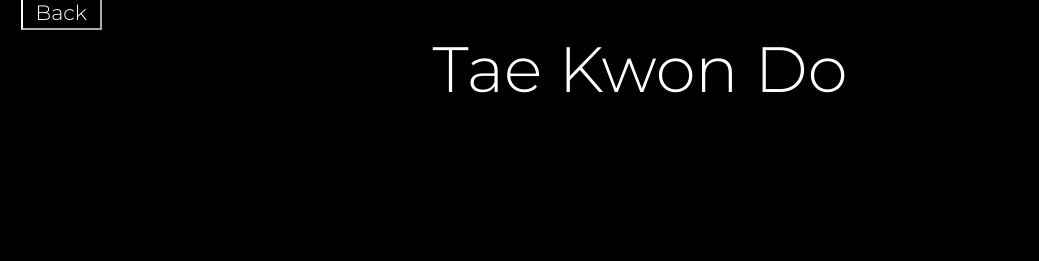
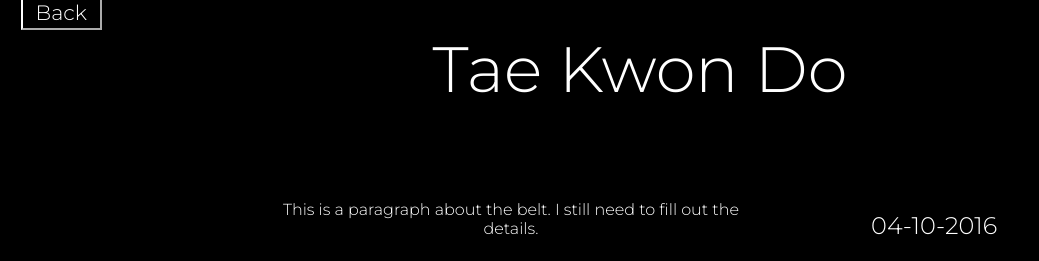
Before and after one commit to pratyushsaxena1/PratyushSaxenaPersonalWebsite, a Flask app: page /tae_kwon_do in a window 1280 px wide. Shown: the part 21-282 px from the top of the page, without its empty margins (0-1039 px from the left). Before the commit the page ends 114 px from the top, so only its background shows below. Run offline with Flask 3, Linux system fonts and the light colour scheme.

Commit message:
Added content to Tae Kwon Do page

```diff
--- /dev/null
+++ b/static/css/tae_kwon_do_style.css
@@ -0,0 +1,38 @@
+header {
+    text-align: center;
+    font-size: 4em;
+}
+
+.belt_container {
+    text-align: center;
+}
+
+.date {
+    text-align: center;
+    font-size: 1.5em;
+    display: inline-block;
+}
+
+.description_type_1 {
+    font-size: 1em;
+    display: inline-block;
+    margin-right: 10vw;
+}
+
+.belt_pic_type_1 {
+    display: inline-block;
+    margin-left: 10vw;
+    vertical-align: middle;
+}
+
+.description_type_2 {
+    font-size: 1em;
+    display: inline-block;
+    margin-left: 10vw;
+}
+
+.belt_pic_type_2 {
+    display: inline-block;
+    margin-right: 10vw;
+    vertical-align: middle;
+}
--- a/templates/tae_kwon_do.html
+++ b/templates/tae_kwon_do.html
@@ -5,10 +5,82 @@
     <meta name = "viewport" content = "width = device-width, initial-scale = 1.0">
     <title>Pratyush's Cool Website</title>
     <link rel = "stylesheet" href = "{{url_for('static', filename = 'css/general_style.css')}}">
-    <link rel = "stylesheet" href = "{{url_for('static', filename = 'css/w3_study_style.css')}}">
+    <link rel = "stylesheet" href = "{{url_for('static', filename = 'css/tae_kwon_do_style.css')}}">
 </head>
 <body>
     <button class = "backButton" onclick = "history.back()">Back</button>
     <header>Tae Kwon Do</header>
+    <br><br><br><br>
+    <div class = "belt_container">
+        <p class = "description_type_1">This is a paragraph about the belt. I still need to fill out the <br> details.</p>
+        <p class = "date">04-10-2016</p>
+        <img class = "belt_pic_type_1" src = "../static/img/dog.png" width = "450vw" height="450vh">
+    </div>
+    <br><br><br><br>
+    <div class = "belt_container">
+        <img class = "belt_pic_type_2" src = "../static/img/dog.png" width = "450vw" height="450vh">
+        <p class = "date">04-10-2016</p>
+        <p class = "description_type_2">This is a paragraph about the belt. I still need to fill out the <br> details.</p>
+    </div>
+    <br><br><br><br>
+    <div class = "belt_container">
+        <p class = "description_type_1">This is a paragraph about the belt. I still need to fill out the <br> details.</p>
+        <p class = "date">04-10-2016</p>
+        <img class = "belt_pic_type_1" src = "../static/img/dog.png" width = "450vw" height="450vh">
+    </div>
+    <br><br><br><br>
+    <div class = "belt_container">
+        <img class = "belt_pic_type_2" src = "../static/img/dog.png" width = "450vw" height="450vh">
+        <p class = "date">04-10-2016</p>
+        <p class = "description_type_2">This is a paragraph about the belt. I still need to fill out the <br> details.</p>
+    </div>
+    <br><br><br><br>
+    <div class = "belt_container">
+        <p class = "description_type_1">This is a paragraph about the belt. I still need to fill out the <br> details.</p>
+        <p class = "date">04-10-2016</p>
+        <img class = "belt_pic_type_1" src = "../static/img/dog.png" width = "450vw" height="450vh">
+    </div>
+    <br><br><br><br>
+    <div class = "belt_container">
+        <img class = "belt_pic_type_2" src = "../static/img/dog.png" width = "450vw" height="450vh">
+        <p class = "date">04-10-2016</p>
+        <p class = "description_type_2">This is a paragraph about the belt. I still need to fill out the <br> details.</p>
+    </div>
+    <br><br><br><br>
+    <div class = "belt_container">
+        <p class = "description_type_1">This is a paragraph about the belt. I still need to fill out the <br> details.</p>
+        <p class = "date">04-10-2016</p>
+        <img class = "belt_pic_type_1" src = "../static/img/dog.png" width = "450vw" height="450vh">
+    </div>
+    <br><br><br><br>
+    <div class = "belt_container">
+        <img class = "belt_pic_type_2" src = "../static/img/dog.png" width = "450vw" height="450vh">
+        <p class = "date">04-10-2016</p>
+        <p class = "description_type_2">This is a paragraph about the belt. I still need to fill out the <br> details.</p>
+    </div>
+    <br><br><br><br>
+    <div class = "belt_container">
+        <p class = "description_type_1">This is a paragraph about the belt. I still need to fill out the <br> details.</p>
+        <p class = "date">04-10-2016</p>
+        <img class = "belt_pic_type_1" src = "../static/img/dog.png" width = "450vw" height="450vh">
+    </div>
+    <br><br><br><br>
+    <div class = "belt_container">
+        <img class = "belt_pic_type_2" src = "../static/img/dog.png" width = "450vw" height="450vh">
+        <p class = "date">04-10-2016</p>
+        <p class = "description_type_2">This is a paragraph about the belt. I still need to fill out the <br> details.</p>
+    </div>
+    <br><br><br><br>
+    <div class = "belt_container">
+        <p class = "description_type_1">This is a paragraph about the belt. I still need to fill out the <br> details.</p>
+        <p class = "date">04-10-2016</p>
+        <img class = "belt_pic_type_1" src = "../static/img/dog.png" width = "450vw" height="450vh">
+    </div>
+    <br><br><br><br>
+    <div class = "belt_container">
+        <img class = "belt_pic_type_2" src = "../static/img/dog.png" width = "450vw" height="450vh">
+        <p class = "date">04-10-2016</p>
+        <p class = "description_type_2">This is a paragraph about the belt. I still need to fill out the <br> details.</p>
+    </div>
 </body>
 </html>
```
Also changed, not shown: 4 other files.
